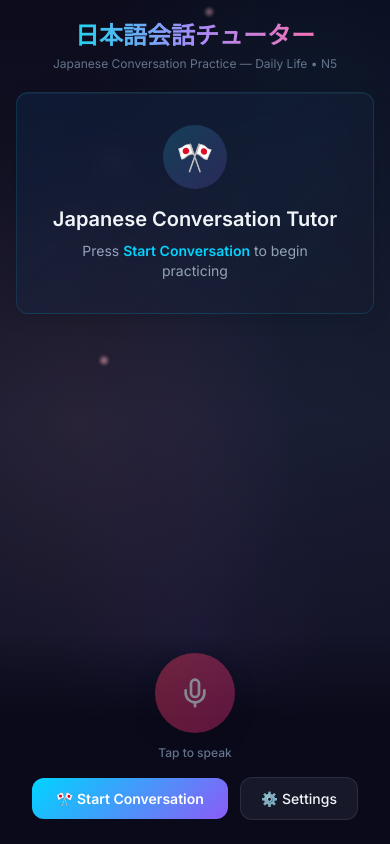
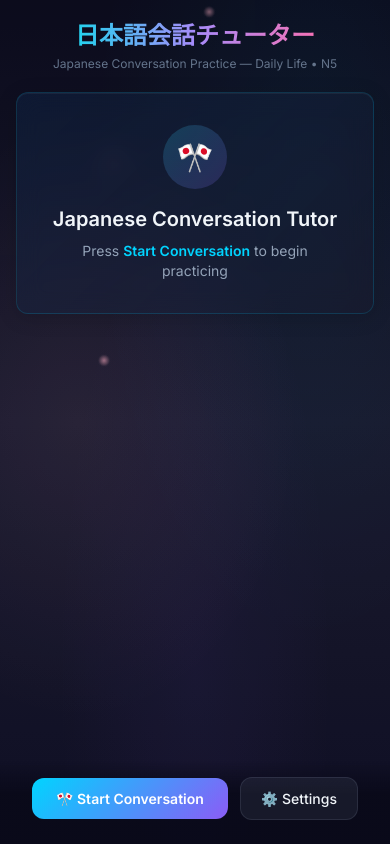
Before and after one commit to nikk151/Language-Tutor, a React (Vite) app in the folder client/: page / in a window 390 px wide. Built offline with nearby package versions, Linux system fonts and the light colour scheme.

Commit message:
Only render microphone button when conversation is active

```diff
--- a/client/src/App.jsx
+++ b/client/src/App.jsx
@@ -235,6 +235,7 @@ function AppContent() {
       }}>
         <div className="max-w-2xl mx-auto px-4 pt-4 pb-6 space-y-4">
           {/* Microphone */}
+          {status !== 'idle' && (
             <div className="flex justify-center">
               <MicrophoneButton
                 isListening={isListening}
@@ -242,6 +243,7 @@ function AppContent() {
                 isSupported={sttSupported}
               />
             </div>
+          )}
 
           {/* Control buttons */}
           <ControlBar
```
Lines whose indentation alone changed are shown as unchanged.
